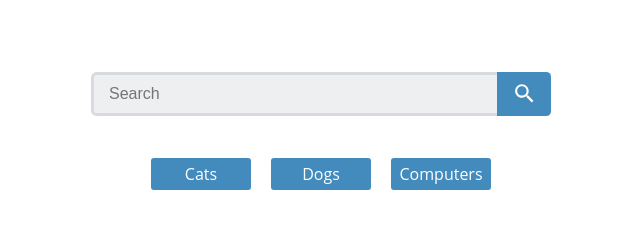
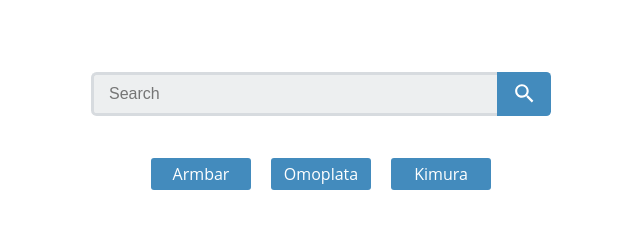
Before and after one commit to OmarGon82/photoGalleryApp, a React (Create React App) app: page / in a window 1280 px wide. Shown: the top 248 px of the page, without its empty margins (319-959 px from the left). Built offline with nearby package versions, Linux system fonts and the light colour scheme; no server answers.

Commit message:
updated app theme

```diff
--- a/src/App.js
+++ b/src/App.js
@@ -8,7 +8,7 @@ import Search from './Components/Search';
 import config from './config';
 
 
-const url = `https://www.flickr.com/services/rest/?method=flickr.photos.search&api_key=${config}&tags=the+simpsons&per_page=24&format=json&nojsoncallback=1`
+const url = ` https://www.flickr.com/services/rest/?method=flickr.photos.search&api_key=${config}&tags=bjj&per_page=24&format=json&nojsoncallback=1`
 
 class  App extends Component {
 
--- a/src/Components/Nav.js
+++ b/src/Components/Nav.js
@@ -7,9 +7,9 @@ const Nav = (props) => {
     return (
         <nav className="main-nav">
             <ul>
-                <li><Link to={`#`}>Cats</Link></li>
-                <li><Link to={`#`}>Dogs</Link></li>
-                <li><Link to={`#`}>Computers</Link></li>
+                <li><Link to={`#`}>Armbar</Link></li>
+                <li><Link to={`#`}>Omoplata</Link></li>
+                <li><Link to={`#`}>Kimura</Link></li>
             </ul>
         </nav>
     )
```
Also changed, not shown: 1 other file (tests, documents, lock files or other folders).
